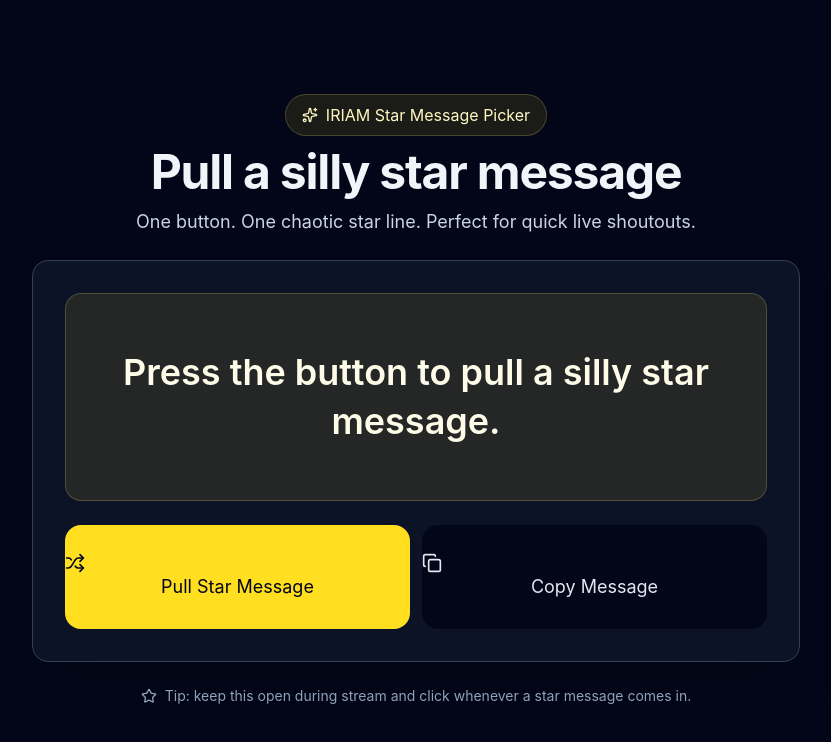
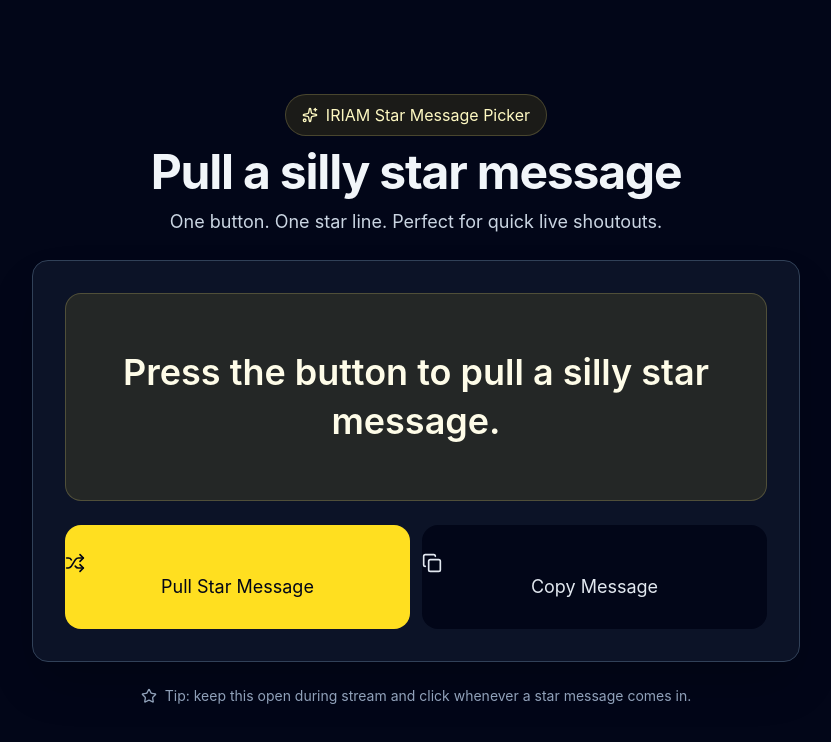
Before and after one commit to elfington-maker/iriam-star-picker, a React (Vite) app: page / in a window 1280 px wide. Shown: the top 742 px of the page, without its empty margins (224-1055 px from the left). Built offline with nearby package versions, Linux system fonts and the light colour scheme.

Commit message:
Adjusted on screen text

```diff
--- a/src/App.jsx
+++ b/src/App.jsx
@@ -137,7 +137,7 @@ export default function IriamStarShoutoutApp() {
             Pull a silly star message
           </h1>
           <p className="text-slate-300 max-w-2xl mx-auto text-base sm:text-lg">
-            One button. One chaotic star line. Perfect for quick live shoutouts.
+            One button. One star line. Perfect for quick live shoutouts.
           </p>
         </motion.div>
 
```
